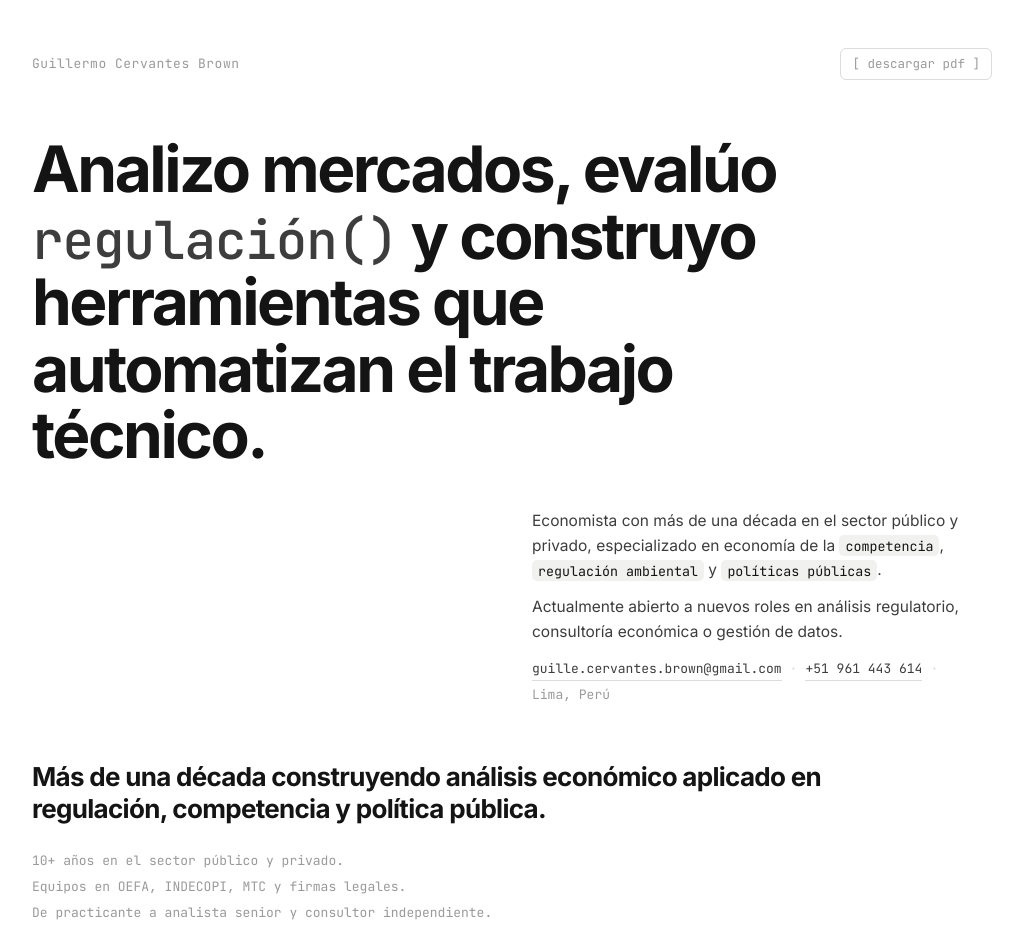
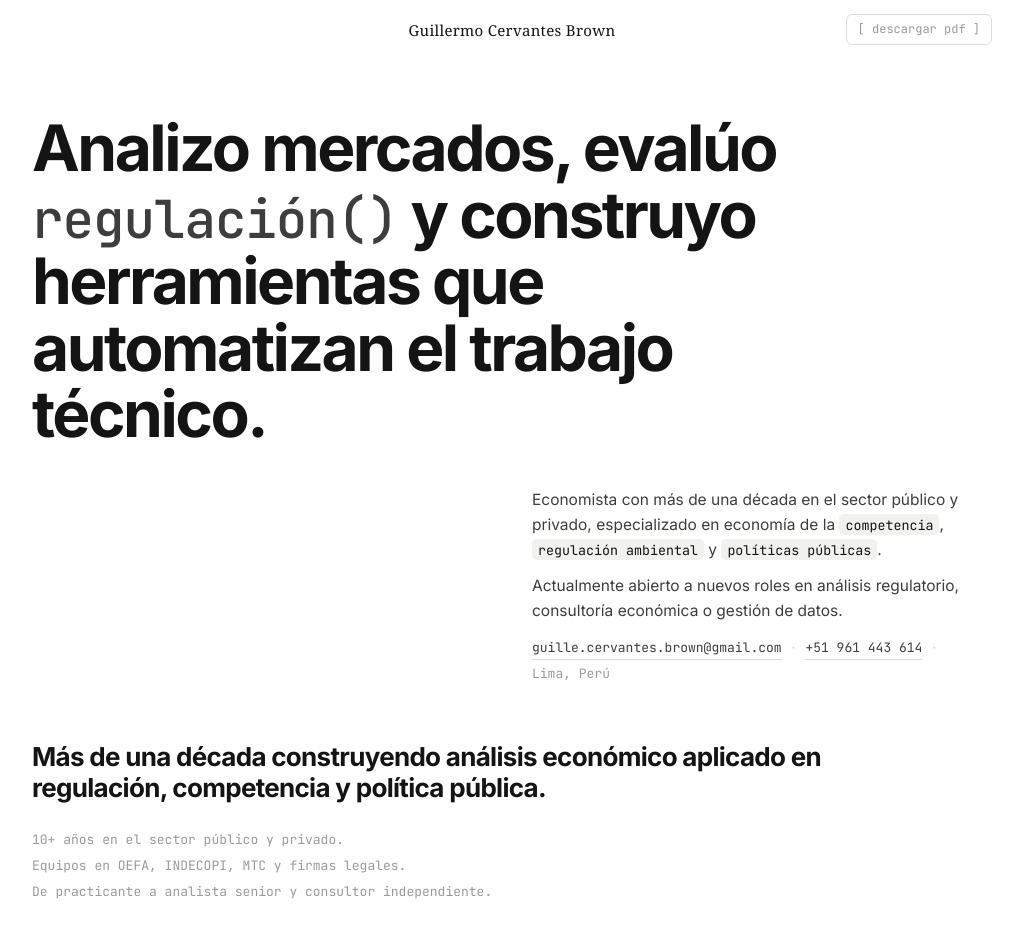
Before and after one commit to guillecbrown/CV, a plain HTML site: page index.html in a window 1280 px wide. Shown: the top 929 px of the page, without its empty margins (128-1151 px from the left). Drawn offline with Linux system fonts and the light colour scheme.

Commit message:
Add files via upload

```diff
--- a/index.html
+++ b/index.html
@@ -29,21 +29,32 @@
     line-height:1.6;
     font-size:16px;
     -webkit-font-smoothing:antialiased;
-    padding:48px 24px 96px;
+    padding:0 24px 96px;
   }
   .wrap{max-width:var(--max);margin:0 auto}
 
   /* ---- top bar ---- */
   .topbar{
-    display:flex;justify-content:space-between;align-items:center;
+    position:sticky;top:0;z-index:100;
+    background:rgba(255,255,255,0.92);
+    backdrop-filter:blur(10px);
+    -webkit-backdrop-filter:blur(10px);
+    display:grid;grid-template-columns:1fr auto 1fr;align-items:center;
+    padding:14px 0;
     margin-bottom:56px;
+    transition:box-shadow .2s;
   }
+  .topbar.scrolled{box-shadow:0 1px 0 var(--faint)}
   .topbar .name-small{
-    font-family:'JetBrains Mono',monospace;font-size:13px;color:var(--muted);
-    letter-spacing:.5px;
+    grid-column:2;
+    font-family:'Georgia','Times New Roman',serif;
+    font-size:15px;font-weight:400;
+    color:var(--ink);letter-spacing:.3px;
+    white-space:nowrap;text-align:center;
   }
   .topbar a{
-    font-family:'JetBrains Mono',monospace;font-size:12.5px;color:var(--muted);
+    grid-column:3;justify-self:end;
+    font-family:'JetBrains Mono',monospace;font-size:12px;color:var(--muted);
     text-decoration:none;border:1px solid var(--faint);border-radius:6px;
     padding:5px 11px;transition:color .15s,border-color .15s;
   }
@@ -362,8 +373,11 @@
     </div>
     </div>
 
-    <div class="more-wrap">
-      <button class="more-btn" id="moreBtn" onclick="toggleEarly()">↓ Inicios de carrera</button>
+    <div class="more-wrap" id="moreBtnWrap">
+      <button class="more-btn" onclick="toggleEarly(true)">↓ Inicios de carrera</button>
+    </div>
+    <div class="more-wrap" id="lessBtnWrap" style="display:none">
+      <button class="more-btn" onclick="toggleEarly(false)">↑ Ver menos</button>
     </div>
 
   </div>
@@ -446,10 +460,15 @@
 </div>
 <script>
   document.getElementById('yr').textContent=new Date().getFullYear();
-  function toggleEarly(){
-    document.getElementById('earlyGroup').classList.add('open');
-    document.getElementById('moreBtn').parentElement.style.display='none';
+  function toggleEarly(expand){
+    document.getElementById('earlyGroup').classList.toggle('open', expand);
+    document.getElementById('moreBtnWrap').style.display = expand ? 'none' : '';
+    document.getElementById('lessBtnWrap').style.display = expand ? '' : 'none';
   }
+  const topbar = document.querySelector('.topbar');
+  window.addEventListener('scroll', () => {
+    topbar.classList.toggle('scrolled', window.scrollY > 10);
+  }, {passive:true});
 </script>
 </body>
 </html>
```
